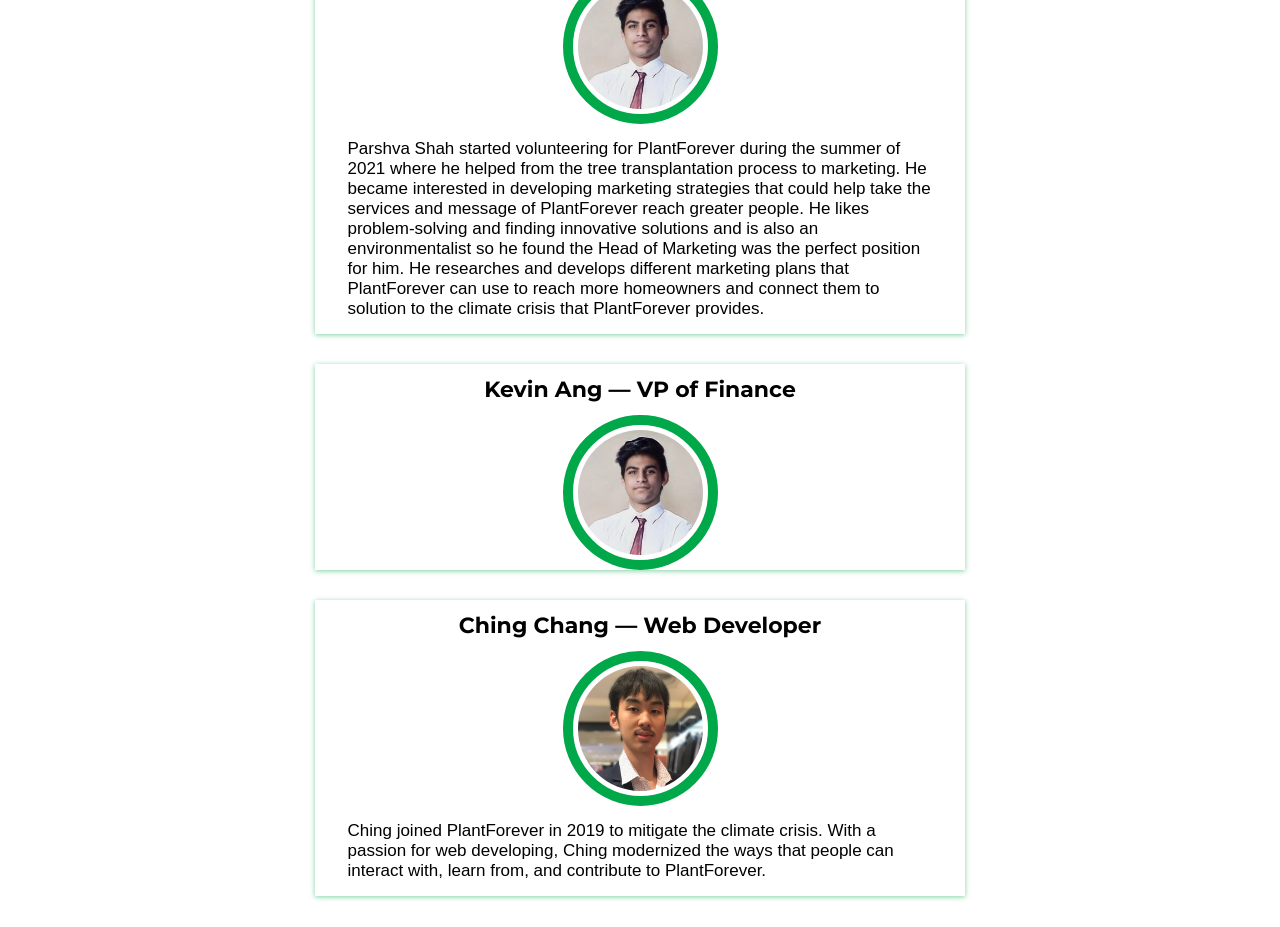
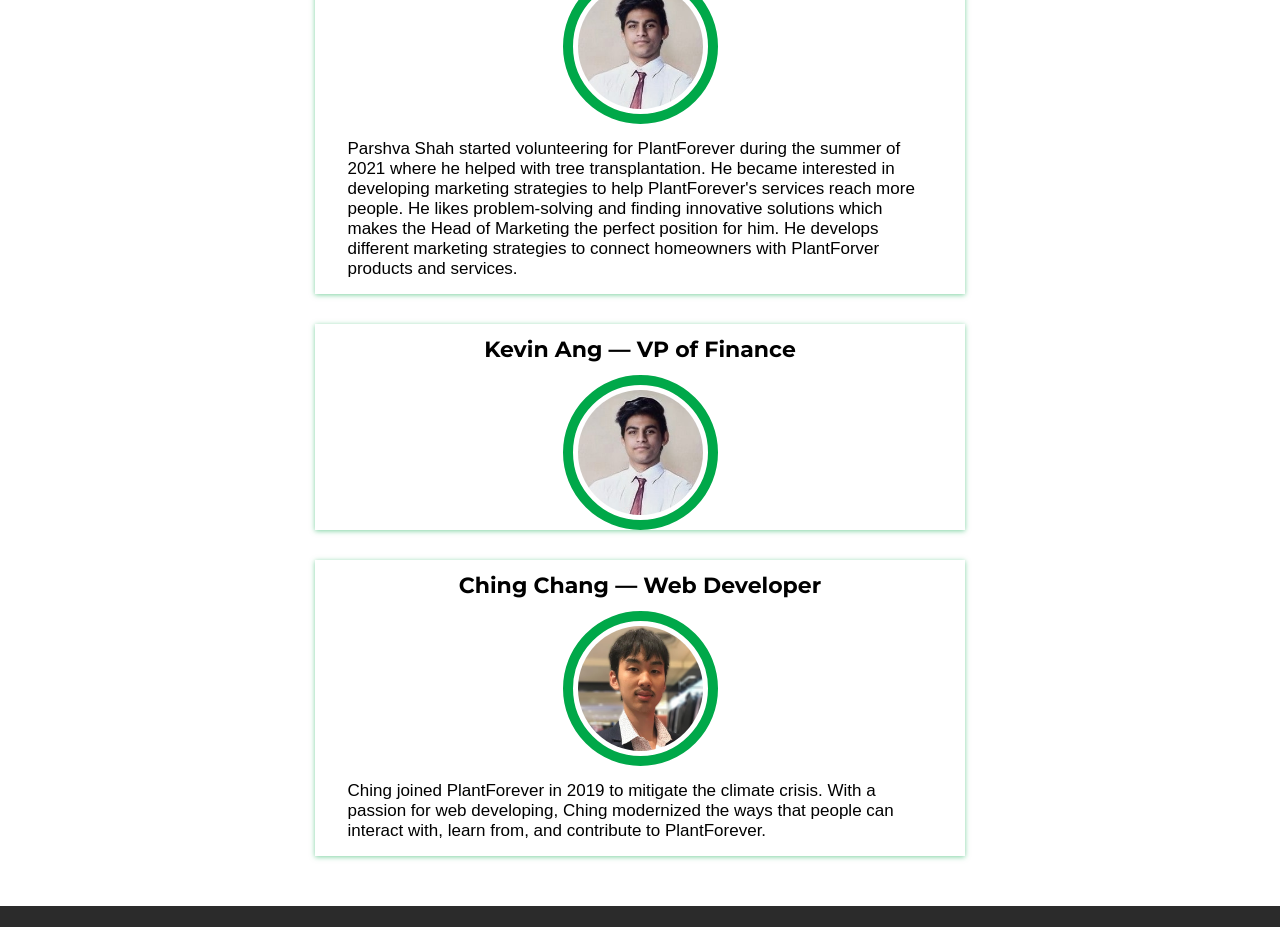
Before and after one commit to cocoliliace/PlantForever, a Vue app: page /meet-our-team in a window 1280 px wide. Shown: the part 1380-2307 px from the top of the page. Built offline with nearby package versions, Linux system fonts and the light colour scheme.

Commit message:
content: parshva's blurb

```diff
--- a/src/views/Team.vue
+++ b/src/views/Team.vue
@@ -55,10 +55,10 @@ export default {
           name: "Parshva Shah",
           title: "Marketing Manager",
           photo: "parshva",
-          story: ["Parshva Shah started volunteering for PlantForever during the summer of 2021 where he helped from the tree transplantation process to marketing. " +
-            "He became interested in developing marketing strategies that could help take the services and message of PlantForever reach greater people. " +
-            "He likes problem-solving and finding innovative solutions and is also an environmentalist so he found the Head of Marketing was the perfect position for him. " +
-            "He researches and develops different marketing plans that PlantForever can use to reach more homeowners and connect them to solution to the climate crisis that PlantForever provides."]
+          story: ["Parshva Shah started volunteering for PlantForever during the summer of 2021 where he helped with tree transplantation. " +
+            "He became interested in developing marketing strategies to help PlantForever's services reach more people. " +
+            "He likes problem-solving and finding innovative solutions which makes the Head of Marketing the perfect position for him. " +
+            "He develops different marketing strategies to connect homeowners with PlantForver products and services."]
         },
         {
           name: "Kevin Ang",
```
